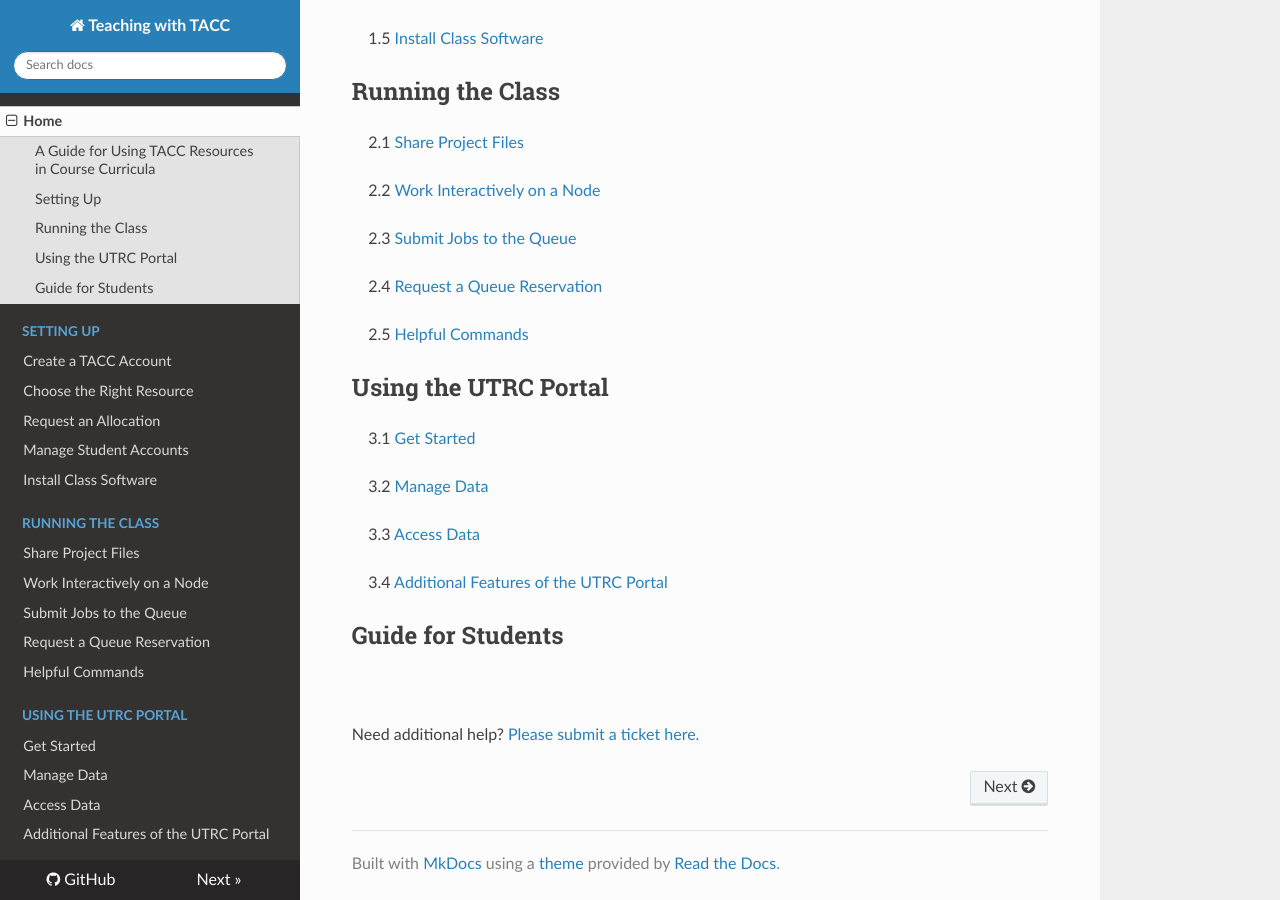
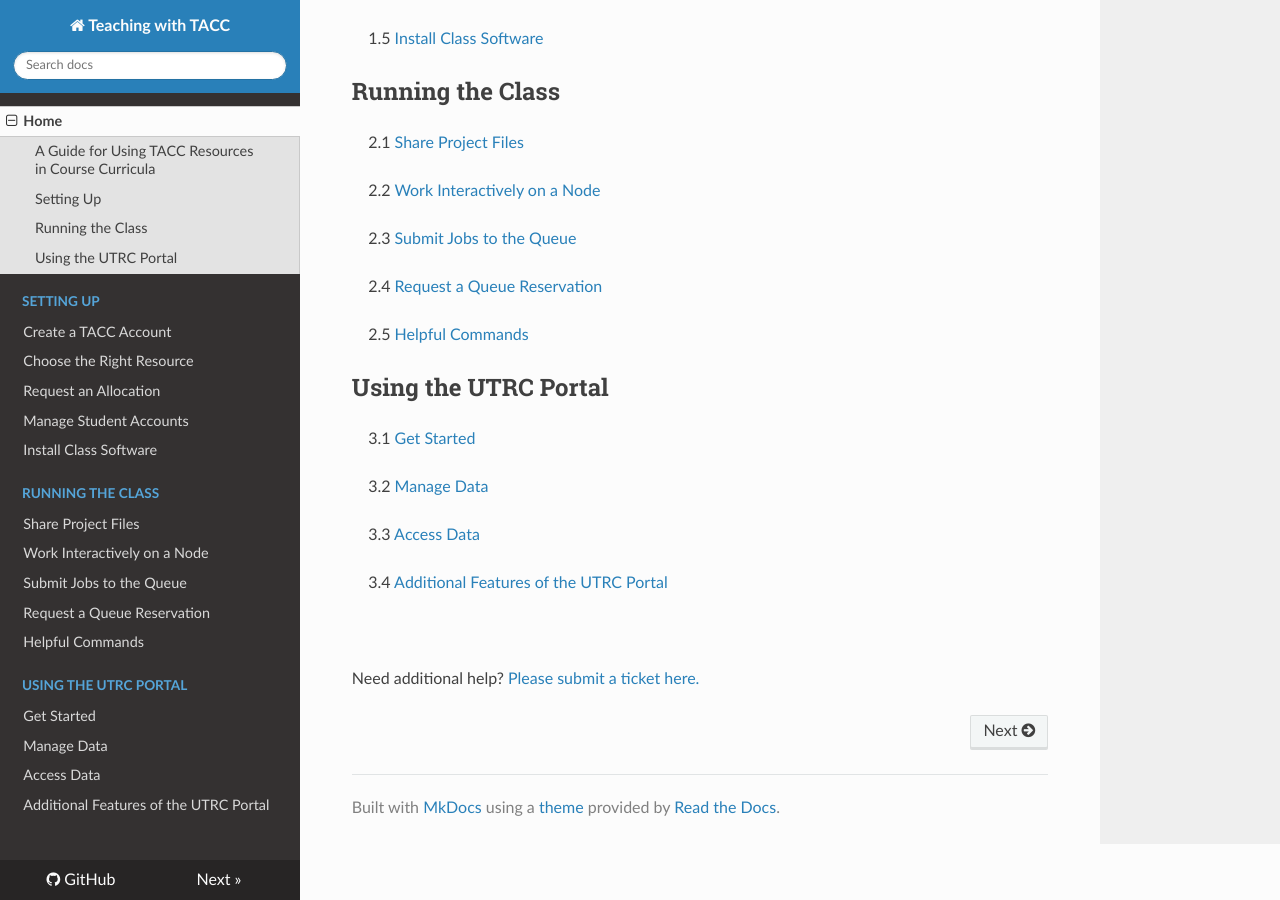
Before and after one commit to TACC/TeachingWithTACC, an MkDocs documentation site: the page built from docs/index.md, in a window 1280 px wide and 900 px high, scrolled down 725 px. Built offline with MkDocs 1.6.1, drawn with Linux system fonts in a browser that asks for light colours; nearby versions of some CDN libraries; part of the change alters nothing that is shown.

Commit message:
removed old links from index

```diff
--- a/docs/index.md
+++ b/docs/index.md
@@ -45,24 +45,6 @@ benefits of using TACC resources for teaching include:
 
 &nbsp;&nbsp;&nbsp;&nbsp;3.4 [Additional Features of the UTRC Portal](03.add_features.md)
 
-## Guide for Students
-[//]: # (&nbsp;&nbsp;&nbsp;&nbsp;4.1 [Create a TACC Account](docs/04.student_account.md))
-
-[//]: # (&nbsp;&nbsp;&nbsp;&nbsp;4.2 [Analyze Data on TACC](docs/04.data_analysis.md))
-
-[//]: # (&nbsp;&nbsp;&nbsp;&nbsp;4.3 [Use HPC for Final Projects](docs/04.hpc_finals.md))
-
-[//]: # (&nbsp;&nbsp;&nbsp;&nbsp;4.4 [Use the UTRC Portal for Final Projects](docs/04.portal_finals.md))
-
-[//]: # (#### Using the Portal)
-
-[//]: # (&nbsp;&nbsp;&nbsp;&nbsp;3.1 [Setting up](docs/03.setting_up.md))
-
-[//]: # (&nbsp;&nbsp;&nbsp;&nbsp;3.2 [Managing data](docs/03.managing_data.md))
-
-[//]: # (&nbsp;&nbsp;&nbsp;&nbsp;3.3 [Deploying an app](docs/03.deploy_app.md))
-
-[//]: # (&nbsp;&nbsp;&nbsp;&nbsp;3.4 [Sharing an app](docs/03.share_app.md))
 
 <br>
 
```
